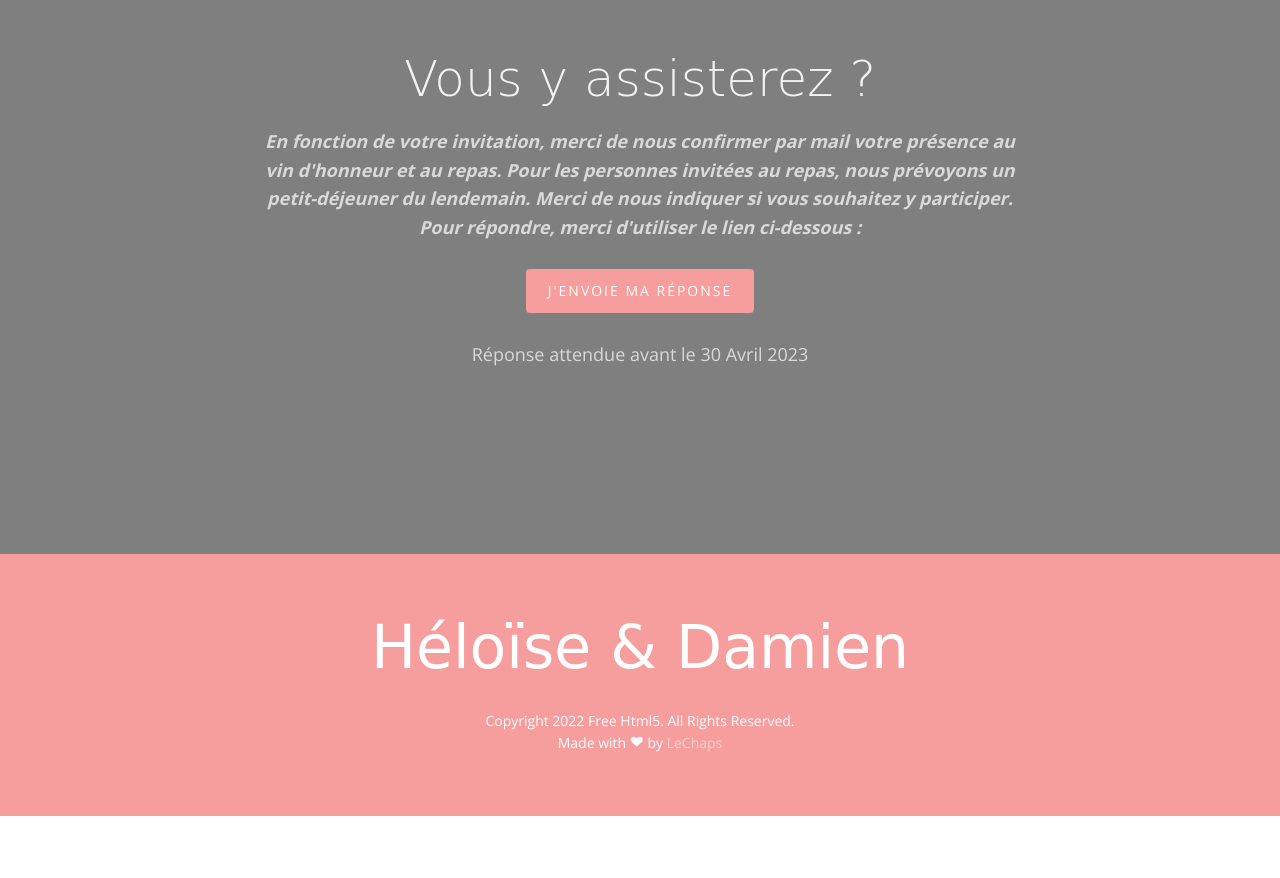
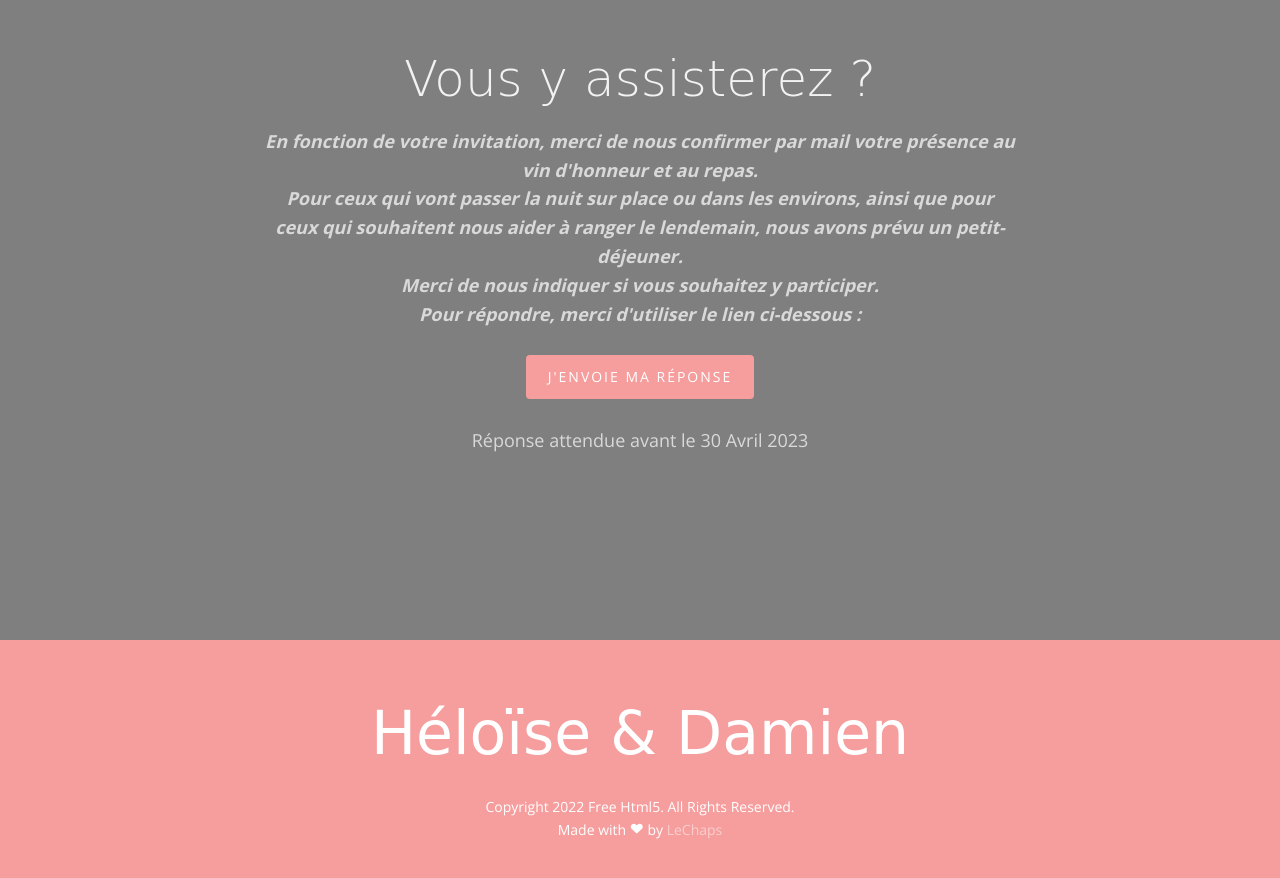
Before and after one commit to lechaps/heloiseetdamien, a website: page website/when-where.html in a window 1280 px wide. Shown: the part 3380-4258 px from the top of the page. Before the commit the page ends 4196 px from the top, so only its background shows below. Drawn offline with nearby package versions, Linux system fonts and the light colour scheme; some packages are replaced by stand-ins of ours; no server answers; files whose address does not match are found by name; a web font is replaced by a local one.

Commit message:
Change Reservation message

```diff
--- a/website/when-where.html
+++ b/website/when-where.html
@@ -198,7 +198,9 @@
 						<div class="col-md-8 col-md-offset-2 text-center heading-section">
 							<h2>Vous y assisterez ?</h2>
 							<p><i><b>En fonction de votre invitation, merci de nous confirmer par mail votre présence
-								au vin d'honneur et au repas. Pour les personnes invitées au repas, nous prévoyons un petit-déjeuner du lendemain.
+								au vin d'honneur et au repas. <br>
+								Pour ceux qui vont passer la nuit sur place ou dans les environs,
+								ainsi que pour ceux qui souhaitent nous aider à ranger le lendemain, nous avons prévu un petit-déjeuner.<br>
 								Merci de nous indiquer si vous souhaitez y participer. <br>
 								Pour répondre, merci d'utiliser le lien ci-dessous :
 							</b></i></p>
```
Also changed, not shown: website/index.html (+3 -1 lines).
